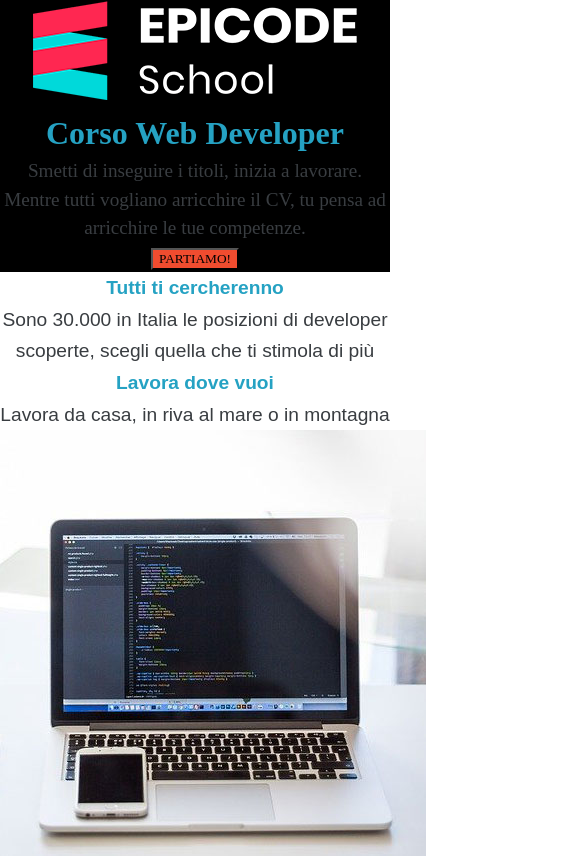
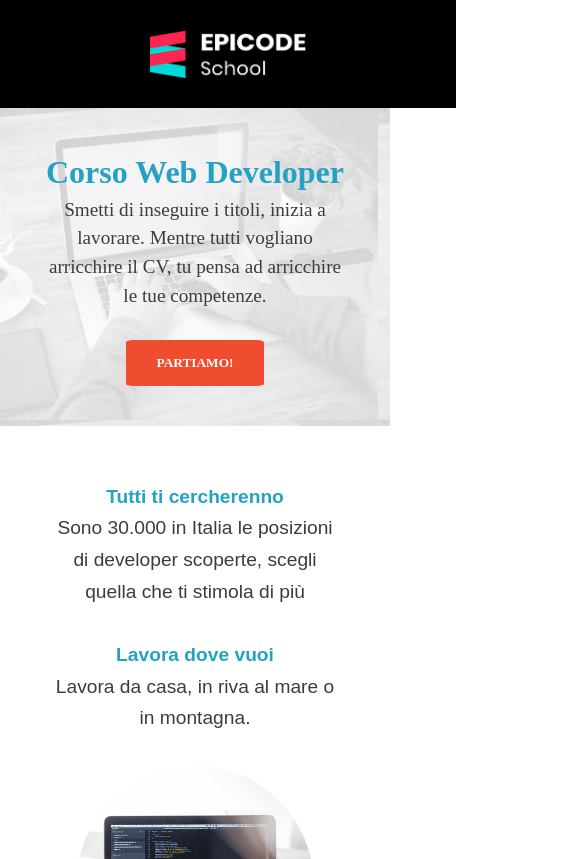
Before and after one commit to Rekabil/Proggeto-S1, a plain HTML site: page index.html in a window 390 px wide. Shown: the top 859 px of the page, 585 px wide, since content can reach past the window. Drawn offline with Linux system fonts and the light colour scheme; a web font is replaced by a local one.

Commit message:
Versione mobile finita?

```diff
--- a/assets/css/style.css
+++ b/assets/css/style.css
@@ -12,36 +12,78 @@
   color: #25a2c3;
   font-weight: bold;
 }
-h1,
-h2 {
-  font-size: xx-large;
-}
-aside {
-  background: #e22d0e;
-  color: white;
-}
+
 body {
   color: #393d41;
   font-size: 1.2rem;
   font-family: sans-serif;
   line-height: 1.65;
   text-align: center;
+  width: 500;
+  max-width: 100%;
+}
+
+img {
+  width: 100%;
 }
 header {
-  font-family: montserrat bold;
+  font-family: montserrat;
   line-height: 1.5;
+  padding: 40px;
+}
+header {
+  background: url(../images/banner.jpg);
+  background-size: 120%;
+  background-position-x: -90px;
+}
+.logo {
   background: black;
+  padding: 30px 150px;
+  width: 40%;
+  line-height: 0;
+  margin-bottom: -10px;
 }
 header button {
+  color: white;
   background: #f04c2f;
-  font-family: montserrat bold;
+  font-family: montserrat;
+  font-weight: bold;
+  padding: 15px 30px;
+  border-radius: 5%;
+  border: #f04c2f;
 }
+main {
+  margin: 55px;
+}
+main img {
+  border-radius: 100%;
+  width: 85%;
+}
+p.italic {
+  font-style: italic;
+}
+aside {
+  background: #e22d0e;
+  color: white;
+  padding: 40px;
+}
+aside p {
+  font-size: small;
+}
+article {
+  border: 2px solid #dee1e3;
+  margin: 15px;
+}
+
 footer {
   color: #c8e7f0;
   background: #25a2c3;
+  font-size: small;
+  padding: 40px;
 }
 footer h2 {
   color: white;
+  font-weight: bold;
 }
 footer > a:link,
 a:visited {
@@ -50,3 +92,7 @@
 footer hr {
   width: 30%;
 }
+h1,
+h2 {
+  font-size: xx-large;
+}
--- a/index.html
+++ b/index.html
@@ -10,29 +10,35 @@
   </head>
   <body>
     <div>
+      <img class="logo" src="./assets/images/logo.png" alt="logo" />
       <header>
-        <img src="./assets/images/logo.png" alt="logo" />
         <h1>Corso Web Developer</h1>
         <p>
           Smetti di inseguire i titoli, inizia a lavorare. Mentre tutti vogliano arricchire il CV, tu pensa ad
           arricchire le tue competenze.
         </p>
-        <button>PARTIAMO!</button>
+        <br />
+        <button>PARTIAMO!</button><br />
       </header>
       <main>
         <h3>Tutti ti cercherenno</h3>
         <p>Sono 30.000 in Italia le posizioni di developer scoperte, scegli quella che ti stimola di più</p>
+        <br />
         <h3>Lavora dove vuoi</h3>
-        <p>Lavora da casa, in riva al mare o in montagna</p>
+        <p>Lavora da casa, in riva al mare o in montagna.</p>
+        <br />
         <img src="./assets/images/notebook.jpg" alt="notebook" />
         <h3>Scegli il tuo ruolo</h3>
         <p>Potrai scegliere se essere Azienda, Freelance o Startup</p>
+        <br />
         <h3>Lavoro in libertà</h3>
         <p>Non Serve Lavorare in ufficio per essere creatori di prodotti digitali</p>
       </main>
       <aside>
         <h2>Epicode garantisce</h2>
-        <p>"3 mesi intensivi di corso che cambieranno radicalmente la tua vita"</p>
+        <br />
+        <p class="italic">"3 mesi intensivi di corso che cambieranno radicalmente la tua vita"</p>
+        <br />
 
         <h4>Mario Rossi</h4>
         <p>CEO, Epicode</p>
@@ -42,22 +48,28 @@
         <h3>Il tuo PC</h3>
         <p>Se vuoi diventare developer è l'unico strumento di cui hai bisogno.</p>
       </article>
+
       <article>
         <img src="./assets/images/foto2.jpg" alt="imparaora" />
         <h3>Impara ora</h3>
         <p>Impara da chi diventerai tra qualche anno, e diventa una rockstar come loro.</p>
       </article>
+
       <article>
         <img src="./assets/images/foto3.jpg" alt="lavorasubito" />
         <h3>Lavora subito</h3>
         <p>Sappiamo cosa vogliano le aziende, perchè lavoriamo con loro.</p>
       </article>
+
       <footer>
         <h2>Contattaci</h2>
+        <br />
         <a href="tel:(+39) 112233456"><i class="fas fa-phone-square-alt"></i>(+39) 112233456</a><br />
         <a href="mailto:info@epicode.school"><i class="fas fa-envelope-square"></i>info@epicode.school</a>
         <p><i class="fas fa-external-link-square-alt"></i>Via Appai 1 - 00100 Roma (RM)</p>
+        <br />
         <hr />
+        <br />
         <p>&copy; 2021. Immagini di <a href="#">Pixabay</a>.</p>
       </footer>
     </div>
```
